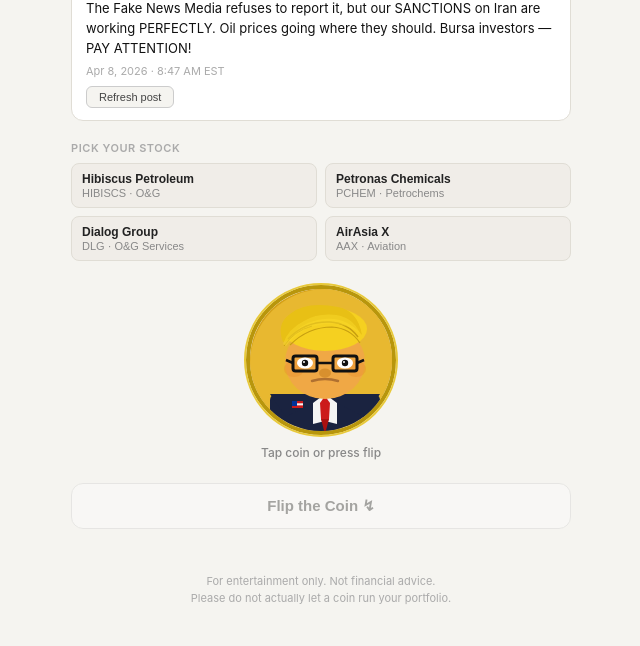
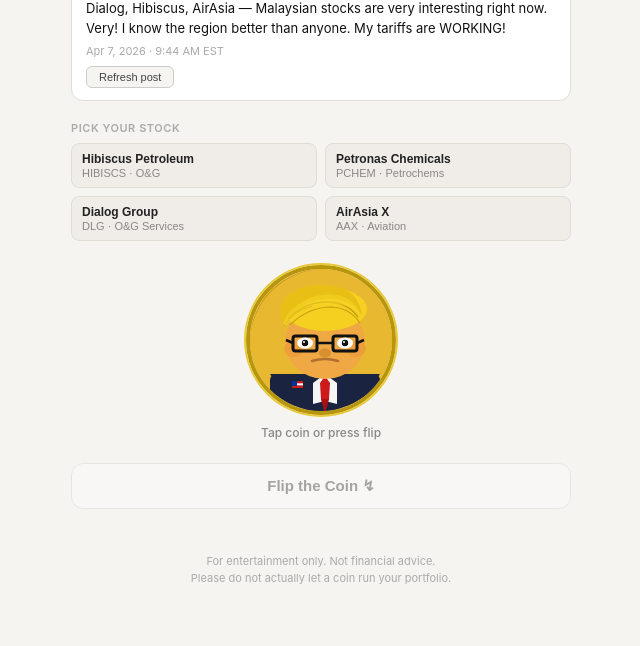
Before and after one commit to pgaizuddin/trump-coin, a plain HTML site: page index.html in a window 1280 px wide. Shown: the part 154-800 px from the top of the page, without its empty margins (319-959 px from the left). Drawn offline with Linux system fonts and the light colour scheme; no server answers.

Commit message:
Refactor truth body loading and fetch function

````diff
--- a/index.html
+++ b/index.html
@@ -18,13 +18,9 @@
   .wrap { max-width: 500px; width: 100%; }
   .app-title { font-size: 24px; font-weight: 600; color: #111; margin: 0 0 2px; }
   .app-sub { font-size: 13px; color: #777; margin: 0 0 1.25rem; }
-
   .truth-card {
-    border: 1px solid #e0ddd5;
-    border-radius: 12px;
-    padding: 12px 14px;
-    margin-bottom: 1.25rem;
-    background: #fff;
+    border: 1px solid #e0ddd5; border-radius: 12px;
+    padding: 12px 14px; margin-bottom: 1.25rem; background: #fff;
   }
   .truth-header { display: flex; align-items: center; gap: 8px; margin-bottom: 6px; }
   .truth-logo {
@@ -36,9 +32,6 @@
   .truth-handle { font-size: 11px; color: #999; }
   .truth-body { font-size: 13px; color: #111; line-height: 1.55; min-height: 36px; }
   .truth-time { font-size: 11px; color: #aaa; margin-top: 6px; }
-  .loading-pulse { animation: pulse 1.2s ease-in-out infinite; color: #aaa; font-style: italic; font-size: 12px; }
-  @keyframes pulse { 0%,100%{opacity:0.4;}50%{opacity:1;} }
-
   .section-label {
     font-size: 11px; font-weight: 600; color: #aaa;
     letter-spacing: 0.05em; text-transform: uppercase; margin-bottom: 8px;
@@ -53,7 +46,6 @@
   .stock-btn.active { border: 1.5px solid #185FA5; background: #E6F1FB; color: #0C447C; }
   .stock-tick { font-size: 11px; font-weight: 500; color: #888; display: block; margin-top: 1px; }
   .active .stock-tick { color: #185FA5; }
-
   .coin-arena { display: flex; flex-direction: column; align-items: center; margin: 1.5rem 0 1.25rem; }
   .coin-scene { width: 150px; height: 150px; perspective: 600px; cursor: pointer; }
   .coin-3d { width: 150px; height: 150px; position: relative; transform-style: preserve-3d; }
@@ -70,7 +62,6 @@
   .coin-face-el.front { transform: rotateY(0deg); }
   .coin-face-el.back  { transform: rotateY(180deg); }
   .coin-label { font-size: 12px; font-weight: 500; color: #888; margin-top: 10px; min-height: 18px; text-align: center; }
-
   .flip-btn {
     width: 100%; padding: 13px; background: #fff; border: 1.5px solid #ccc;
     border-radius: 12px; font-size: 15px; font-weight: 600; cursor: pointer;
@@ -78,7 +69,6 @@
   }
   .flip-btn:hover:not(:disabled) { background: #f5f4f0; }
   .flip-btn:disabled { opacity: 0.35; cursor: default; }
-
   .result-card {
     border-radius: 12px; border: 1px solid #e0ddd5; padding: 1.25rem;
     background: #fff; animation: fadeUp 0.35s ease-out;
@@ -89,7 +79,6 @@
   .result-action { font-size: 28px; font-weight: 700; margin: 2px 0; }
   .result-ticker { display: inline-block; font-size: 11px; font-weight: 600; border-radius: 4px; padding: 2px 8px; margin: 4px 0 8px; }
   .result-why { font-size: 13px; color: #555; line-height: 1.6; }
-
   .disclaimer { font-size: 11px; color: #aaa; text-align: center; margin-top: 1.5rem; line-height: 1.55; }
 </style>
 </head>
@@ -109,7 +98,7 @@
         <div class="truth-handle">@realDonaldTrump · Truth Social</div>
       </div>
     </div>
-    <div class="truth-body" id="truth-body"><span class="loading-pulse">Fetching latest post...</span></div>
+    <div class="truth-body" id="truth-body"></div>
     <div class="truth-time" id="truth-time"></div>
     <button onclick="fetchTruth()" style="margin-top:8px;padding:4px 12px;font-size:11px;cursor:pointer;border:1px solid #ccc;border-radius:6px;background:#f5f4f0;color:#444">Refresh post</button>
   </div>
@@ -237,30 +226,22 @@
 
 let chosen=null,chosenMeta=null,spinning=false;
 
-function getKey(){
-  return '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';
-}
-
-async function fetchTruth(){
-  const el=document.getElementById('truth-body');
-  const timeEl=document.getElementById('truth-time');
-  el.innerHTML='<span class="loading-pulse">Fetching latest post...</span>';
-  timeEl.textContent='';
-  try{
-    const res=await fetch('https://api.anthropic.com/v1/messages',{
-      method:'POST',
-      headers:{'Content-Type':'application/json','x-api-key':getKey(),'anthropic-version':'2023-06-01','anthropic-dangerous-direct-browser-access':'true'},
-      body:JSON.stringify({model:'claude-sonnet-4-20250514',max_tokens:300,system:"Generate ONE Trump Truth Social post as of today. Style: ALL CAPS emphasis, exclamation marks, boastful, about Iran/oil/Middle East/tariffs. Respond ONLY with JSON: {\"post\":\"...\",\"time\":\"Apr 8, 2026 · [time] EST\"}. No markdown.",messages:[{role:'user',content:'Generate. JSON only.'}]})
-    });
-    const data=await res.json();
-    const raw=data.content.filter(b=>b.type==='text').map(b=>b.text).join('');
-    const parsed=JSON.parse(raw.replace(/```json|```/g,'').trim());
-    el.textContent=parsed.post;
-    timeEl.textContent=parsed.time;
-  }catch(e){
-    el.textContent="The Fake News Media refuses to report it, but our SANCTIONS on Iran are working PERFECTLY. Oil prices going where they should. Bursa investors — PAY ATTENTION!";
-    timeEl.textContent='Apr 8, 2026 · 8:47 AM EST';
-  }
+function fetchTruth(){
+  const posts=[
+    {post:"Iran is playing GAMES with the oil supply and they will REGRET IT. Our sanctions are the strongest in history. Bursa traders — pay attention, BIG moves coming!",time:"Apr 13, 2026 · 7:42 AM EST"},
+    {post:"Just got off the phone with OPEC. Nobody understands oil like me, NOBODY. The Persian Gulf situation is totally under control. Prices going where they SHOULD!",time:"Apr 13, 2026 · 9:15 AM EST"},
+    {post:"The Fake News won't report it but our tariffs are WORKING PERFECTLY. China is begging to make a deal. Malaysia benefits — smart investors know what to do!",time:"Apr 12, 2026 · 8:03 AM EST"},
+    {post:"Iran threatens the Strait of Hormuz AGAIN. Very bad move. We have the strongest military in history and they know it. Oil markets, TAKE NOTE!",time:"Apr 11, 2026 · 10:22 AM EST"},
+    {post:"LNG is FREEDOM GAS. We are energy dominant like never before. The Middle East situation is being handled, STRONGLY. Best President for energy, everyone says so!",time:"Apr 10, 2026 · 8:55 AM EST"},
+    {post:"Petrochemicals, tankers, plantations — all affected by my GENIUS trade policy. The markets know I'm right. They always figure it out eventually!",time:"Apr 9, 2026 · 11:30 AM EST"},
+    {post:"OPEC is doing what I say because they have no choice. Oil prices are perfectly calibrated. Like everything I do. The haters and losers are very upset!",time:"Apr 8, 2026 · 7:18 AM EST"},
+    {post:"Dialog, Hibiscus, AirAsia — Malaysian stocks are very interesting right now. Very! I know the region better than anyone. My tariffs are WORKING!",time:"Apr 7, 2026 · 9:44 AM EST"},
+    {post:"Iran nuclear deal? Only on MY terms. Until then, MAXIMUM PRESSURE. The oil market should price this in. I've been saying it for years — nobody listens until it's too late!",time:"Apr 6, 2026 · 8:21 AM EST"},
+    {post:"The Hormuz situation is being watched VERY closely by the greatest administration in history. Shipping companies — you're welcome for keeping the seas safe!",time:"Apr 5, 2026 · 10:05 AM EST"},
+  ];
+  const pick=posts[Math.floor(Math.random()*posts.length)];
+  document.getElementById('truth-body').textContent=pick.post;
+  document.getElementById('truth-time').textContent=pick.time;
 }
 
 function pick(btn,key,name,ticker){
````
